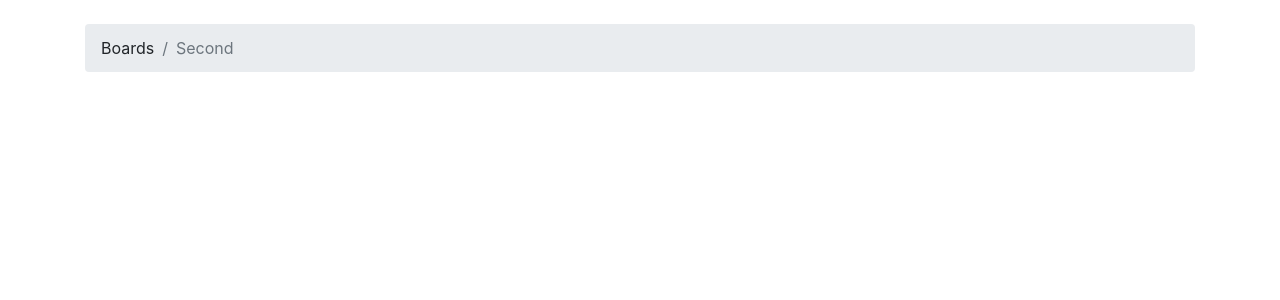
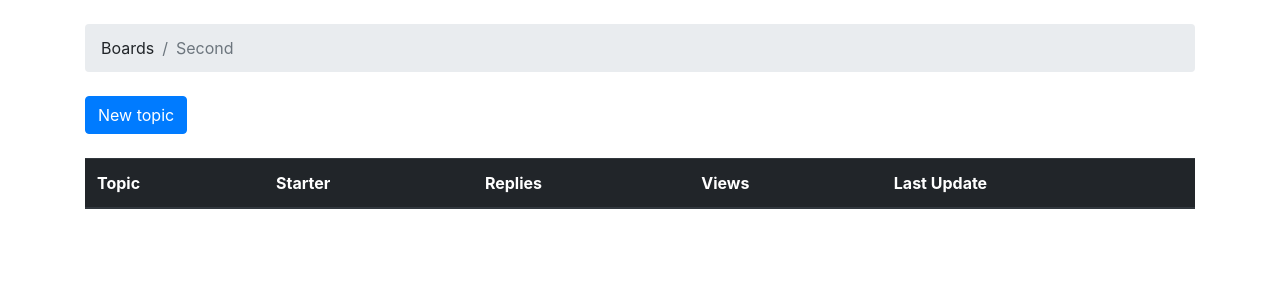
Before and after one commit to minamiatsuko/Django-CRUD-003, a Django app: page /boards/2/ in a window 1280 px wide. Shown: the part 56-356 px from the top of the page. Run offline with Django 3.2, Linux system fonts and the light colour scheme; data comes from the database, SQL or seed files in the repository; lists and menus that the app fills with data are empty; some libraries are stand-ins or nearby versions; some web fonts are replaced.

Commit message:
New post の表示、New topicのボタン追加、問題点：投稿日時が反映されてない

```diff
--- a/boards/views.py
+++ b/boards/views.py
@@ -1,5 +1,6 @@
-from django.shortcuts import render, get_object_or_404
-from .models import Board
+from django.contrib.auth.models import User
+from django.shortcuts import render, redirect, get_object_or_404
+from .models import Board, Topic, Post
 
 # Create your views here.
 def home(request):
@@ -9,3 +10,28 @@ def home(request):
 def board_topics(request, pk):
     board = get_object_or_404(Board, pk=pk)
     return render(request, 'topics.html', {'board': board})
+
+def new_topic(request, pk):
+    board = get_object_or_404(Board, pk=pk)
+
+    if request.method == 'POST':
+        subject = request.POST['subject']
+        message = request.POST['message']
+
+        user = User.objects.first()  # TODO: get the currently logged in user
+
+        topic = Topic.objects.create(
+            subject=subject,
+            board=board,
+            starter=user
+        )
+
+        post = Post.objects.create(
+            message=message,
+            topic=topic,
+            created_by=user
+        )
+
+        return redirect('board_topics', pk=board.pk)  # TODO: redirect to the created topic page
+
+    return render(request, 'new_topic.html', {'board': board})
--- a/config/urls.py
+++ b/config/urls.py
@@ -16,9 +16,12 @@ Including another URLconf
 from django.contrib import admin
 from django.conf import settings
 from django.urls import path, include
+from boards import views
 
 
 urlpatterns = [
-    path('', include('boards.urls')),
+    path('', views.home, name='home'),
+    path('boards/<int:pk>/', views.board_topics, name='board_topics'),
+    path('boards/<int:pk>/new/', views.new_topic, name='new_topic'),
     path('admin/', admin.site.urls),
 ]
--- a/templates/topics.html
+++ b/templates/topics.html
@@ -11,4 +11,30 @@
 {% endblock %}
 
 {% block content %}
+<div class="mb-4">
+    <a href="{% url 'new_topic' board.pk %}" class="btn btn-primary">New topic</a>
+  </div>
+
+  <table class="table">
+    <thead class="thead-dark">
+      <tr>
+        <th>Topic</th>
+        <th>Starter</th>
+        <th>Replies</th>
+        <th>Views</th>
+        <th>Last Update</th>
+      </tr>
+    </thead>
+    <tbody>
+      {% for topic in board.topics.all %}
+        <tr>
+          <td>{{ topic.subject }}</td>
+          <td>{{ topic.starter.username }}</td>
+          <td>0</td>
+          <td>0</td>
+          <td>{{ topic.last_updated }}</td>
+        </tr>
+      {% endfor %}
+    </tbody>
+  </table>
 {% endblock %}
```
Also changed, not shown: boards/forms.py (added, +9 -0 lines), boards/migrations/0001_initial.py, db.sqlite3.
